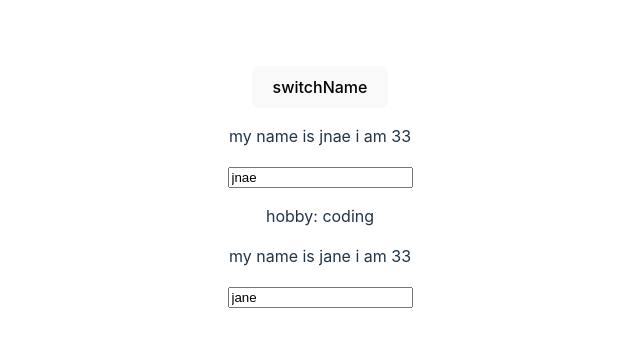
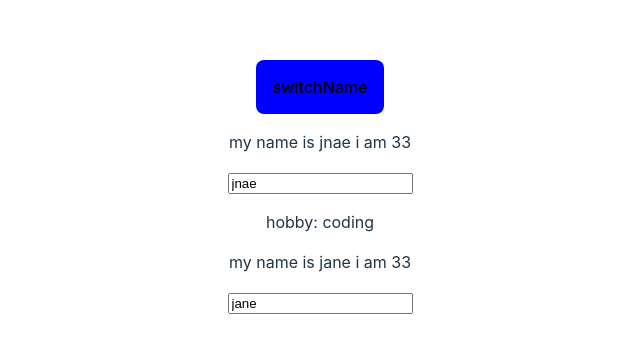
Before and after one commit to Belgotech/project-React, a React (Vite) app: page / in a window 1280 px wide. Shown: the part 205-558 px from the top of the page, without its empty margins (320-960 px from the left). Built offline with nearby package versions, Linux system fonts and the light colour scheme.

Commit message:
improvement

```diff
--- a/src/App.jsx
+++ b/src/App.jsx
@@ -37,14 +37,21 @@ const App = () => {
     });
   };
 
+  const style = {
+    backgroundColor: 'blue',
+    // color: 'blue',
+    padding: "1rem"
+  }
+
   return (
     <div className="App">
-      <button onClick={switchNameHandler}>switchName</button>
+      <button onClick={switchNameHandler} style={style}>switchName</button>
       <Nav
         name={personState.person[0].name}
         age={personState.person[1].age}
         click={switchNameHandler}
-        changed={changedNameHandler}>
+        changed={changedNameHandler}
+        >
         hobby: coding
       </Nav>
       <Nav name="jane" age={personState.person[1].age} />
```
